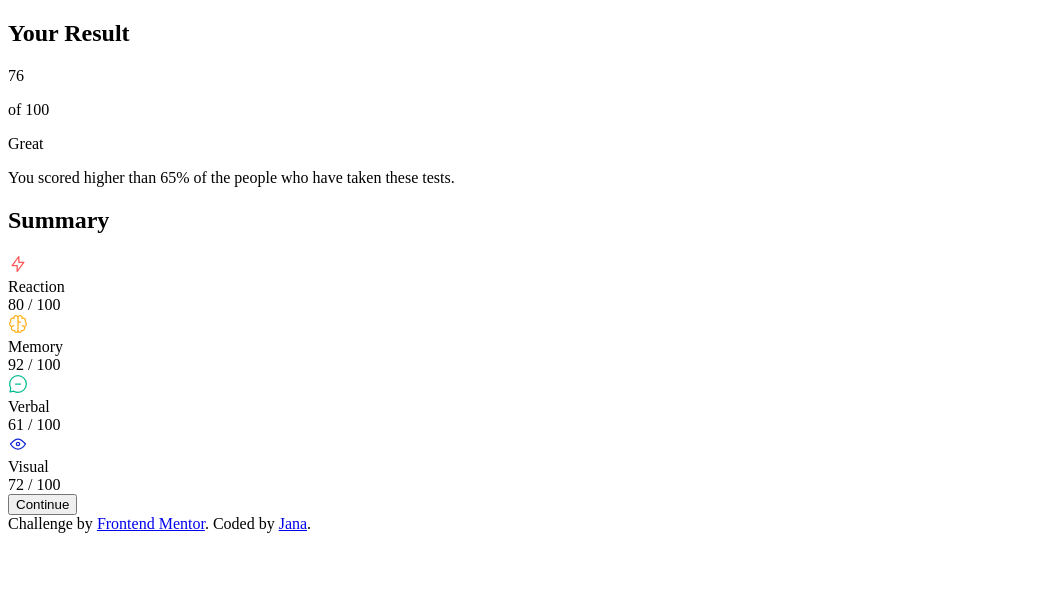
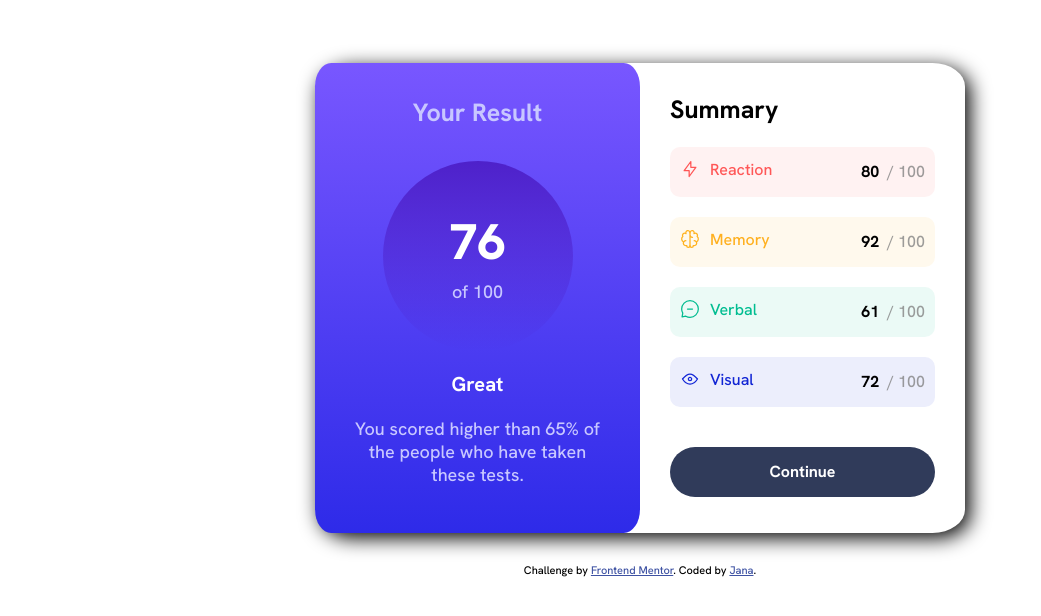
Before and after one commit to JaBoe97/result_summary_component, a website: page index.html in a window 1280 px wide. Shown: the whole page, without its empty margins (0-1041 px from the left). Drawn offline with Linux system fonts and the light colour scheme.

Commit message:
project finished

```diff
--- a/index.html
+++ b/index.html
@@ -1,92 +1,178 @@
 <!DOCTYPE html>
 <html lang="en">
   <head>
-  <meta charset="UTF-8">
-  <meta name="viewport" content="width=device-width, initial-scale=1.0">
+    <meta charset="UTF-8" />
+    <meta name="viewport" content="width=device-width, initial-scale=1.0" />
 
-  <link rel="icon" type="image/png" sizes="32x32" href="./images/favicon-32x32.png">
-  <link rel="stylesheet" href="stylesheet.css">
+    <link
+      rel="icon"
+      type="image/png"
+      sizes="32x32"
+      href="./images/favicon-32x32.png"
+    />
+    <link rel="stylesheet" href="stylesheet.css" />
 
     <title>Frontend Mentor | Results summary component</title>
+  </head>
 
-  <!--
-    <style>
-      .attribution { font-size: 11px; text-align: center; }
-      .attribution a { color: hsl(228, 45%, 44%); }
-    </style>
-  -->
-</head>
   <body>
-  <!--<h1>Results Summary Component</h1>-->
-  <div class="main">
-    <div class="top">
-      <h2 class="pale-blue-paragraph">Your Result</h2>
+    <h1 class="sr-only">Results Summary Component</h1>
+    <div class="main-div">
+      <div class="grid-container">
+        <div class="grid-item1">
+          <h2 class="first-paragraph">Your Result</h2>
           <div class="score">
-        <p class="white-paragraph">76</p>
-        <p class="pale-blue-paragraph">of 100</p>
+            <p class="first-number">76</p>
+            <p class="second-number">of 100</p>
           </div>
 
-      <p class="white-paragraph">Great</p>
-      <p class="pale-blue-paragraph">You scored higher than 65% of the people who have taken these tests.</p>
+          <p class="second-paragraph">Great</p>
+          <p class="text-paragraph">
+            You scored higher than 65% of the people who have taken these tests.
+          </p>
         </div>
 
+        <div>
           <div class="summary">
-      <h2>Summary</h2>
-      <div>
-
+            <h2 class="summary-header">Summary</h2>
             <div class="flex-container reaction-div">
-        <div>
-          <svg xmlns="http://www.w3.org/2000/svg" width="20" height="20" fill="none" viewBox="0 0 20 20">
-            <path stroke="#F55" stroke-linecap="round" stroke-linejoin="round" stroke-width="1.25" d="M10.833 8.333V2.5l-6.666 9.167h5V17.5l6.666-9.167h-5Z"/>
+              <div class="icon-text-div">
+                <span>
+                  <svg
+                    xmlns="http://www.w3.org/2000/svg"
+                    width="20"
+                    height="20"
+                    fill="none"
+                    viewBox="0 0 20 20"
+                  >
+                    <path
+                      stroke="#F55"
+                      stroke-linecap="round"
+                      stroke-linejoin="round"
+                      stroke-width="1.25"
+                      d="M10.833 8.333V2.5l-6.666 9.167h5V17.5l6.666-9.167h-5Z"
+                    />
                   </svg>
+                </span>
+                <span class="flex-item reaction-text">Reaction</span>
               </div>
-        <div class="flex-item reaction-text">Reaction</div>
-        <div class="flex-item">80 / 100</div>
+              <div class="flex-item score-div">
+                <div class="score-number">80</div>
+                <div class="score-100">&ensp;/ 100</div>
+              </div>
             </div>
 
             <div class="flex-container memory-div">
-        <div>
-          <svg xmlns="http://www.w3.org/2000/svg" width="20" height="20" fill="none" viewBox="0 0 20 20">
-            <path stroke="#FFB21E" stroke-linecap="round" stroke-linejoin="round" stroke-width="1.25" d="M5.833 11.667a2.5 2.5 0 1 0 .834 4.858"/>
-            <path stroke="#FFB21E" stroke-linecap="round" stroke-linejoin="round" stroke-width="1.25" d="M3.553 13.004a3.333 3.333 0 0 1-.728-5.53m.025-.067a2.083 2.083 0 0 1 2.983-2.824m.199.054A2.083 2.083 0 1 1 10 3.75v12.917a1.667 1.667 0 0 1-3.333 0M10 5.833a2.5 2.5 0 0 0 2.5 2.5m1.667 3.334a2.5 2.5 0 1 1-.834 4.858"/>
-            <path stroke="#FFB21E" stroke-linecap="round" stroke-linejoin="round" stroke-width="1.25" d="M16.447 13.004a3.334 3.334 0 0 0 .728-5.53m-.025-.067a2.083 2.083 0 0 0-2.983-2.824M10 3.75a2.085 2.085 0 0 1 2.538-2.033 2.084 2.084 0 0 1 1.43 2.92m-.635 12.03a1.667 1.667 0 0 1-3.333 0"/>
+              <div class="icon-text-div">
+                <span>
+                  <svg
+                    xmlns="http://www.w3.org/2000/svg"
+                    width="20"
+                    height="20"
+                    fill="none"
+                    viewBox="0 0 20 20"
+                  >
+                    <path
+                      stroke="#FFB21E"
+                      stroke-linecap="round"
+                      stroke-linejoin="round"
+                      stroke-width="1.25"
+                      d="M5.833 11.667a2.5 2.5 0 1 0 .834 4.858"
+                    />
+                    <path
+                      stroke="#FFB21E"
+                      stroke-linecap="round"
+                      stroke-linejoin="round"
+                      stroke-width="1.25"
+                      d="M3.553 13.004a3.333 3.333 0 0 1-.728-5.53m.025-.067a2.083 2.083 0 0 1 2.983-2.824m.199.054A2.083 2.083 0 1 1 10 3.75v12.917a1.667 1.667 0 0 1-3.333 0M10 5.833a2.5 2.5 0 0 0 2.5 2.5m1.667 3.334a2.5 2.5 0 1 1-.834 4.858"
+                    />
+                    <path
+                      stroke="#FFB21E"
+                      stroke-linecap="round"
+                      stroke-linejoin="round"
+                      stroke-width="1.25"
+                      d="M16.447 13.004a3.334 3.334 0 0 0 .728-5.53m-.025-.067a2.083 2.083 0 0 0-2.983-2.824M10 3.75a2.085 2.085 0 0 1 2.538-2.033 2.084 2.084 0 0 1 1.43 2.92m-.635 12.03a1.667 1.667 0 0 1-3.333 0"
+                    />
                   </svg>
+                </span>
+                <span class="flex-item memory-text">Memory</span>
               </div>
-        <div class="flex-item memory-text">Memory</div>
-        <div class="flex-item">92 / 100</div>
+              <div class="flex-item score-div">
+                <div class="score-number">92</div>
+                <div class="score-100">&ensp;/ 100</div>
+              </div>
             </div>
 
             <div class="flex-container verbal-div">
-        <div>
-          <svg xmlns="http://www.w3.org/2000/svg" width="20" height="20" fill="none" viewBox="0 0 20 20">
-            <path stroke="#00BB8F" stroke-linecap="round" stroke-linejoin="round" stroke-width="1.25" d="M7.5 10h5M10 18.333A8.333 8.333 0 1 0 1.667 10c0 1.518.406 2.942 1.115 4.167l-.699 3.75 3.75-.699A8.295 8.295 0 0 0 10 18.333Z"/>
+              <div class="icon-text-div">
+                <span>
+                  <svg
+                    xmlns="http://www.w3.org/2000/svg"
+                    width="20"
+                    height="20"
+                    fill="none"
+                    viewBox="0 0 20 20"
+                  >
+                    <path
+                      stroke="#00BB8F"
+                      stroke-linecap="round"
+                      stroke-linejoin="round"
+                      stroke-width="1.25"
+                      d="M7.5 10h5M10 18.333A8.333 8.333 0 1 0 1.667 10c0 1.518.406 2.942 1.115 4.167l-.699 3.75 3.75-.699A8.295 8.295 0 0 0 10 18.333Z"
+                    />
                   </svg>
+                </span>
+                <span class="flex-item verbal-text">Verbal</span>
               </div>
-        <div class="flex-item verbal-text">Verbal</div>
-        <div class="flex-item">61 / 100</div>
+              <div class="flex-item score-div">
+                <div class="score-number">61</div>
+                <div class="score-100">&ensp;/ 100</div>
+              </div>
             </div>
 
             <div class="flex-container visual-div">
-
-        <div>
-          <svg xmlns="http://www.w3.org/2000/svg" width="20" height="20" fill="none" viewBox="0 0 20 20">
-            <path stroke="#1125D6" stroke-linecap="round" stroke-linejoin="round" stroke-width="1.25" d="M10 11.667a1.667 1.667 0 1 0 0-3.334 1.667 1.667 0 0 0 0 3.334Z"/>
-            <path stroke="#1125D6" stroke-linecap="round" stroke-linejoin="round" stroke-width="1.25" d="M17.5 10c-1.574 2.492-4.402 5-7.5 5s-5.926-2.508-7.5-5C4.416 7.632 6.66 5 10 5s5.584 2.632 7.5 5Z"/>
+              <div class="icon-text-div">
+                <span>
+                  <svg
+                    xmlns="http://www.w3.org/2000/svg"
+                    width="20"
+                    height="20"
+                    fill="none"
+                    viewBox="0 0 20 20"
+                  >
+                    <path
+                      stroke="#1125D6"
+                      stroke-linecap="round"
+                      stroke-linejoin="round"
+                      stroke-width="1.25"
+                      d="M10 11.667a1.667 1.667 0 1 0 0-3.334 1.667 1.667 0 0 0 0 3.334Z"
+                    />
+                    <path
+                      stroke="#1125D6"
+                      stroke-linecap="round"
+                      stroke-linejoin="round"
+                      stroke-width="1.25"
+                      d="M17.5 10c-1.574 2.492-4.402 5-7.5 5s-5.926-2.508-7.5-5C4.416 7.632 6.66 5 10 5s5.584 2.632 7.5 5Z"
+                    />
                   </svg>
+                </span>
+                <span class="flex-item visual-text">Visual</span>
               </div>
-        <div class="flex-item visual-text">Visual</div>
-        <div class="flex-item">72 / 100</div>
+              <div class="flex-item score-div">
+                <div class="score-number">72</div>
+                <div class="score-100">&ensp;/ 100</div>
+              </div>
             </div>
 
             <button class="continue">Continue</button>
-
-
           </div>
-
-
+        </div>
+      </div>
       <div class="attribution">
-      Challenge by <a href="https://www.frontendmentor.io?ref=challenge" target="_blank">Frontend Mentor</a>.
-      Coded by <a href="#">Jana</a>.
+        Challenge by
+        <a href="https://www.frontendmentor.io?ref=challenge" target="_blank"
+          >Frontend Mentor</a
+        >. Coded by <a href="#">Jana</a>.
       </div>
     </div>
   </body>
--- /dev/null
+++ b/stylesheet.css
@@ -0,0 +1,215 @@
+@import url("https://fonts.googleapis.com/css2?family=Hanken+Grotesk:wght@500;700;800&display=swap");
+
+:root {
+  --white: hsl(0, 0%, 100%);
+  --light-slate-blue: hsl(252, 100%, 67%);
+  --light-royal-blue: hsl(241, 81%, 54%);
+  --light-lavender: hsl(241, 100%, 89%);
+  --violet-blue: hsla(256, 72%, 46%, 1);
+  --persian-blue: hsla(241, 72%, 46%, 0);
+  --dark-gray-blue: hsl(224, 30%, 27%);
+  --light-red: hsla(0, 100%, 67%, 0.078);
+  --light-orange: hsla(39, 100%, 56%, 0.078);
+  --light-green: hsla(166, 100%, 37%, 0.078);
+  --light-blue: hsla(234, 85%, 45%, 0.078);
+  --red: hsl(0, 100%, 67%);
+  --orange: hsl(39, 100%, 56%);
+  --green: hsl(166, 100%, 37%);
+  --blue: hsl(234, 85%, 45%);
+  --light-gray: rgba(128, 128, 128, 0.781);
+}
+
+html {
+  font-family: "Hanken Grotesk", sans-serif;
+  font-weight: 500;
+}
+.sr-only {
+  position: absolute;
+  width: 1px;
+  height: 1px;
+  padding: 0;
+  margin: -1px;
+  overflow: hidden;
+  clip: rect(0, 0, 0, 0);
+  border: 0;
+}
+h2 {
+  font-size: 20px;
+}
+p {
+  text-align: center;
+  font-size: 18px;
+}
+.text-paragraph {
+  max-width: 80%;
+  margin: auto auto 10% auto;
+}
+
+.grid-container {
+  display: grid;
+  grid-template-columns: auto;
+  text-align: center;
+  margin: auto;
+  box-shadow: 5px 5px 20px;
+}
+.grid-item1 {
+  color: var(--white);
+  background-image: linear-gradient(
+    var(--light-slate-blue),
+    var(--light-royal-blue)
+  );
+  border-radius: 0 0 10% 10%;
+}
+.first-paragraph,
+.text-paragraph,
+.second-number {
+  color: var(--light-lavender);
+}
+.score {
+  background-image: linear-gradient(var(--violet-blue), var(--persian-blue));
+  border-radius: 50%;
+  height: 140px;
+  width: 140px;
+  margin: auto;
+  display: flex;
+  flex-direction: column;
+  justify-content: space-around;
+}
+
+/* font styles */
+.first-number {
+  font-weight: 800;
+  font-size: 50px;
+  margin: 45px 0 0;
+}
+.second-number {
+  margin: 0 0 45px;
+}
+.second-paragraph {
+  font-weight: 700;
+  font-size: 20px;
+}
+.score-number {
+  font-weight: 700;
+}
+.score-100 {
+  color: var(--light-gray);
+}
+
+.flex-container {
+  display: flex;
+  justify-content: space-between;
+  border-radius: 10px;
+  height: 50px;
+}
+.flex-item {
+  margin-left: 10px;
+}
+
+.continue {
+  background-color: var(--dark-gray-blue);
+  border: none;
+  border-radius: 50px;
+  color: var(--white);
+  width: 100%;
+  height: 50px;
+  font-weight: 700;
+  font-size: 16px;
+  font-family: "Hanken Grotesk", sans-serif;
+}
+.continue:hover,
+.continue:focus {
+  background-image: linear-gradient(
+    var(--light-slate-blue),
+    var(--light-royal-blue)
+  );
+}
+
+.summary-header {
+  text-align: left;
+}
+.summary {
+  margin: 20px 30px;
+}
+
+/* summary-background */
+.reaction-div {
+  background-color: var(--light-red);
+  margin: 0 0 20px 0;
+}
+.memory-div {
+  background-color: var(--light-orange);
+  margin: 0 0 20px 0;
+}
+.verbal-div {
+  background-color: var(--light-green);
+  margin: 0 0 20px 0;
+}
+.visual-div {
+  background-color: var(--light-blue);
+  margin: 0 0 25px 0;
+}
+
+/* summary-text */
+.reaction-text {
+  color: var(--red);
+}
+.memory-text {
+  color: var(--orange);
+}
+.verbal-text {
+  color: var(--green);
+}
+.visual-text {
+  color: var(--blue);
+}
+
+.icon-text-div {
+  margin: auto 10px;
+  text-align: center;
+  display: flex;
+}
+.score-div {
+  margin: auto 10px;
+  display: flex;
+}
+
+.attribution {
+  font-size: 11px;
+  text-align: center;
+  margin: 30px auto 20px;
+}
+.attribution a {
+  color: hsl(228, 45%, 44%);
+}
+
+@media (min-width: 800px) {
+  .main-div {
+    margin: 5% auto;
+  }
+  .grid-container {
+    grid-template-columns: 50% 50%;
+    height: 470px;
+    max-width: 650px;
+    border-radius: 5%;
+  }
+  .grid-item1 {
+    border-radius: 5%;
+  }
+  .first-paragraph {
+    margin: 10%;
+  }
+  .score {
+    height: 190px;
+    width: 190px;
+  }
+  h2 {
+    font-size: 25px;
+  }
+  .summary {
+    margin: 30px 30px;
+  }
+  .visual-div {
+    margin: 0 0 40px 0;
+  }
+}
```
Also changed, not shown: results-summary-component-main/results-summary-component-main/style-guide.md (+0 -2 lines). Lines whose indentation alone changed are shown as unchanged.
